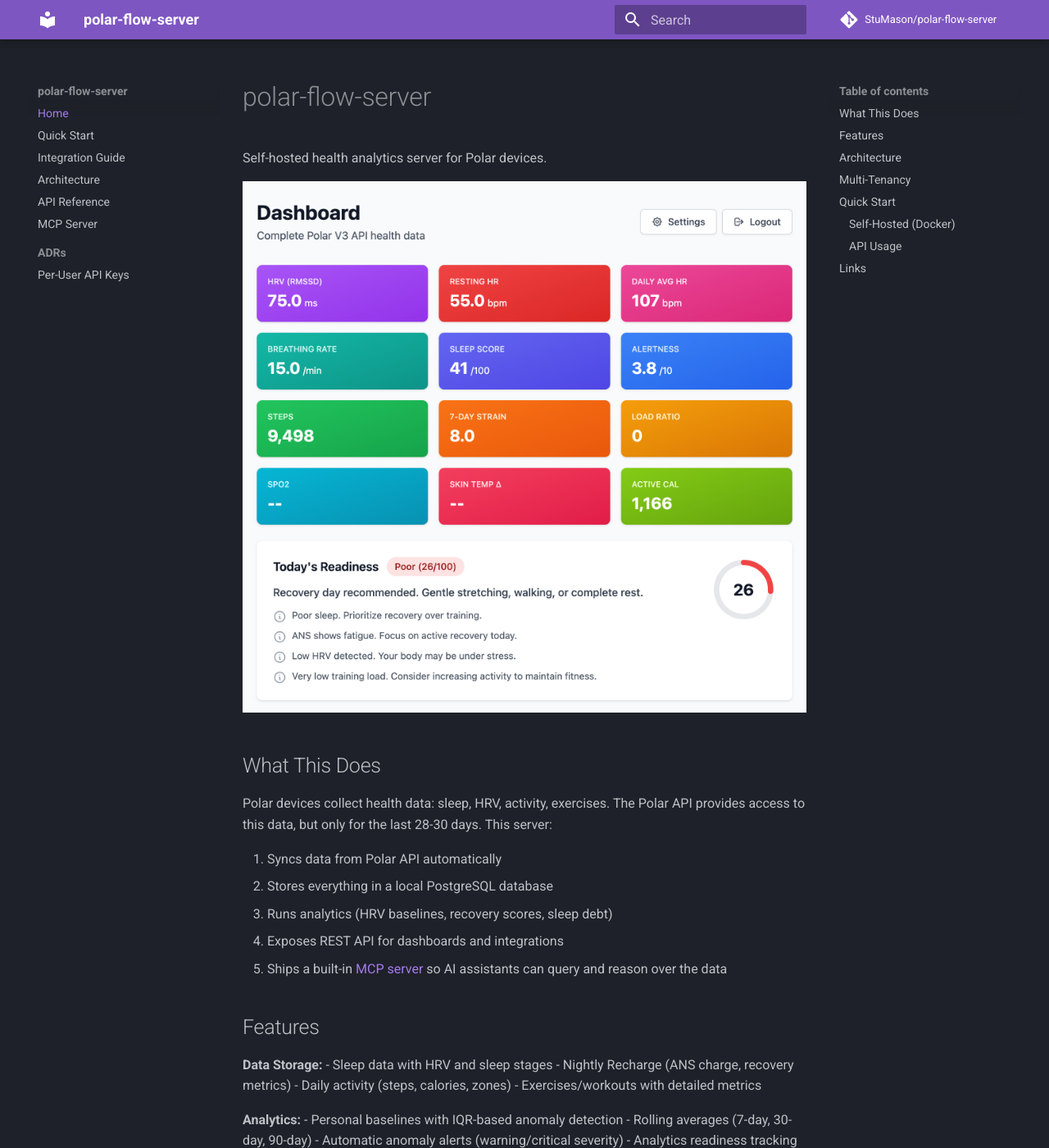
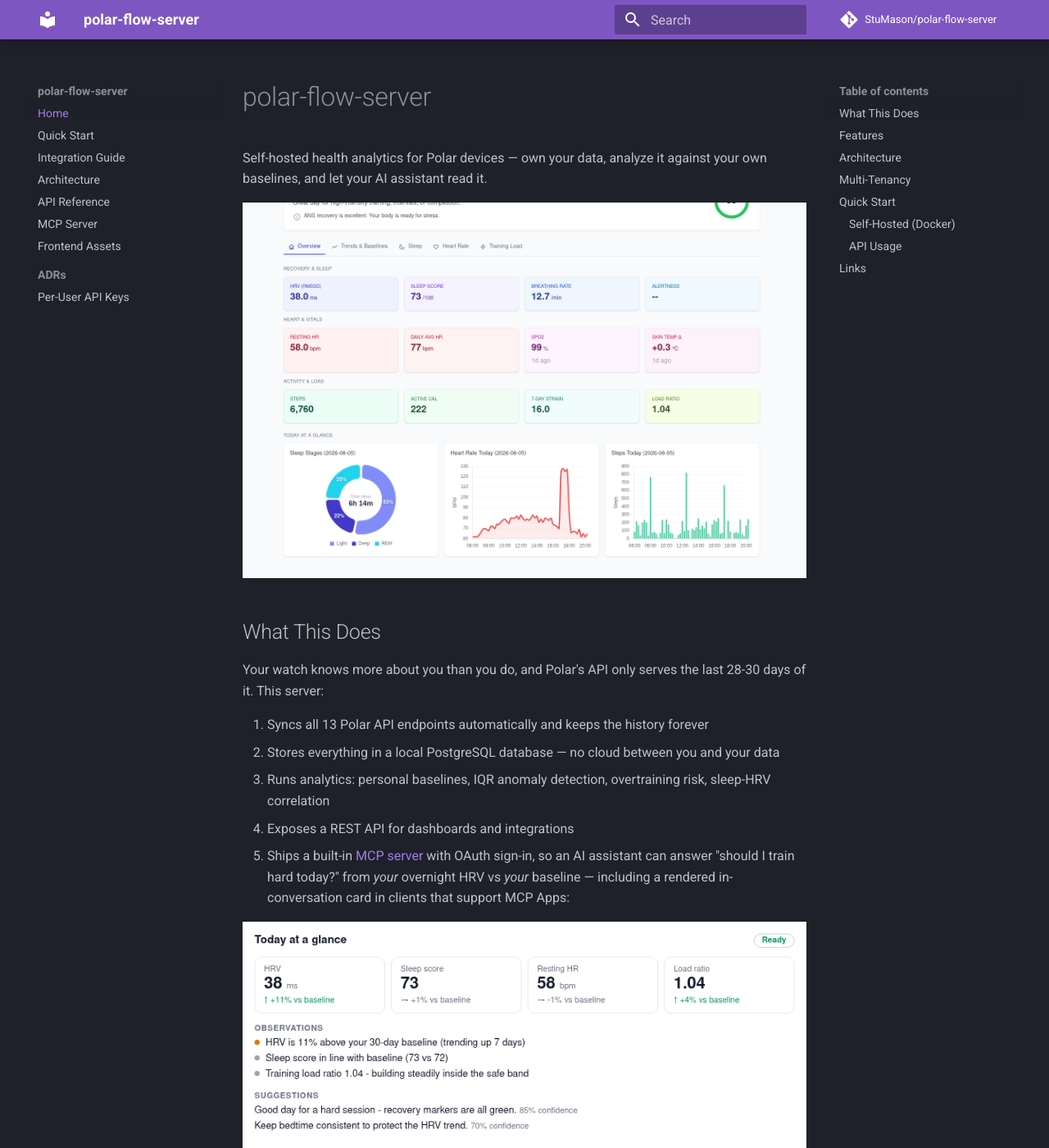
Before and after one commit to StuMason/polar-flow-server, an MkDocs documentation site: the page built from docs/index.md, in a window 1280 px wide and 1400 px high. Shown: the whole window at 82% size. Built offline with MkDocs 1.6.1 and Material for MkDocs 9.7.7, drawn with Linux system fonts in a browser that asks for light colours; comment, search, counter and statistics services are not loaded.

Commit message:
Docs and marketing refresh: fresh screenshots, MCP-first README, repo metadata (#122)
New screenshots from a demo-seeded local instance: dashboard overview
with live Today at a Glance charts, the Trends & Baselines analytics
view, and the MCP Apps card rendered with demo data. The README leads
with what the project actually is now - keep your data forever, analyze
it against your own baselines, let your AI read it - and the MCP
section (with the card screenshot and the OAuth Connect story) moves up
top where it belongs. Fixed the stale '9 endpoints' claim (it's 13).

Docs index gets the same treatment, the MCP page gets the card
screenshot, and frontend-assets joins the nav. Repo description and
topics updated to surface MCP.

```diff
--- a/docs/index.md
+++ b/docs/index.md
@@ -1,18 +1,20 @@
 # polar-flow-server
 
-Self-hosted health analytics server for Polar devices.
+Self-hosted health analytics for Polar devices — own your data, analyze it against your own baselines, and let your AI assistant read it.
 
-![Dashboard](assets/dashboard.png)
+![Dashboard](assets/dashboard-today.png)
 
 ## What This Does
 
-Polar devices collect health data: sleep, HRV, activity, exercises. The Polar API provides access to this data, but only for the last 28-30 days. This server:
+Your watch knows more about you than you do, and Polar's API only serves the last 28-30 days of it. This server:
 
-1. Syncs data from Polar API automatically
-2. Stores everything in a local PostgreSQL database
-3. Runs analytics (HRV baselines, recovery scores, sleep debt)
-4. Exposes REST API for dashboards and integrations
-5. Ships a built-in [MCP server](mcp-server.md) so AI assistants can query and reason over the data
+1. Syncs all 13 Polar API endpoints automatically and keeps the history forever
+2. Stores everything in a local PostgreSQL database — no cloud between you and your data
+3. Runs analytics: personal baselines, IQR anomaly detection, overtraining risk, sleep-HRV correlation
+4. Exposes a REST API for dashboards and integrations
+5. Ships a built-in [MCP server](mcp-server.md) with OAuth sign-in, so an AI assistant can answer "should I train hard today?" from *your* overnight HRV vs *your* baseline — including a rendered in-conversation card in clients that support MCP Apps:
+
+![MCP Apps card](assets/mcp-apps-card.png)
 
 ## Features
 
--- a/mkdocs.yml
+++ b/mkdocs.yml
@@ -27,6 +27,7 @@
   - Architecture: architecture.md
   - API Reference: api/overview.md
   - MCP Server: mcp-server.md
+  - Frontend Assets: frontend-assets.md
   - ADRs:
     - Per-User API Keys: adr/001-per-user-api-keys.md
 
```
Also changed, not shown: README.md (+34 -34 lines), docs/mcp-server.md (+3 -1 lines), docs/assets/dashboard-today.png (added), docs/assets/dashboard-trends.png (added), docs/assets/dashboard.png, docs/assets/mcp-apps-card.png (added).
